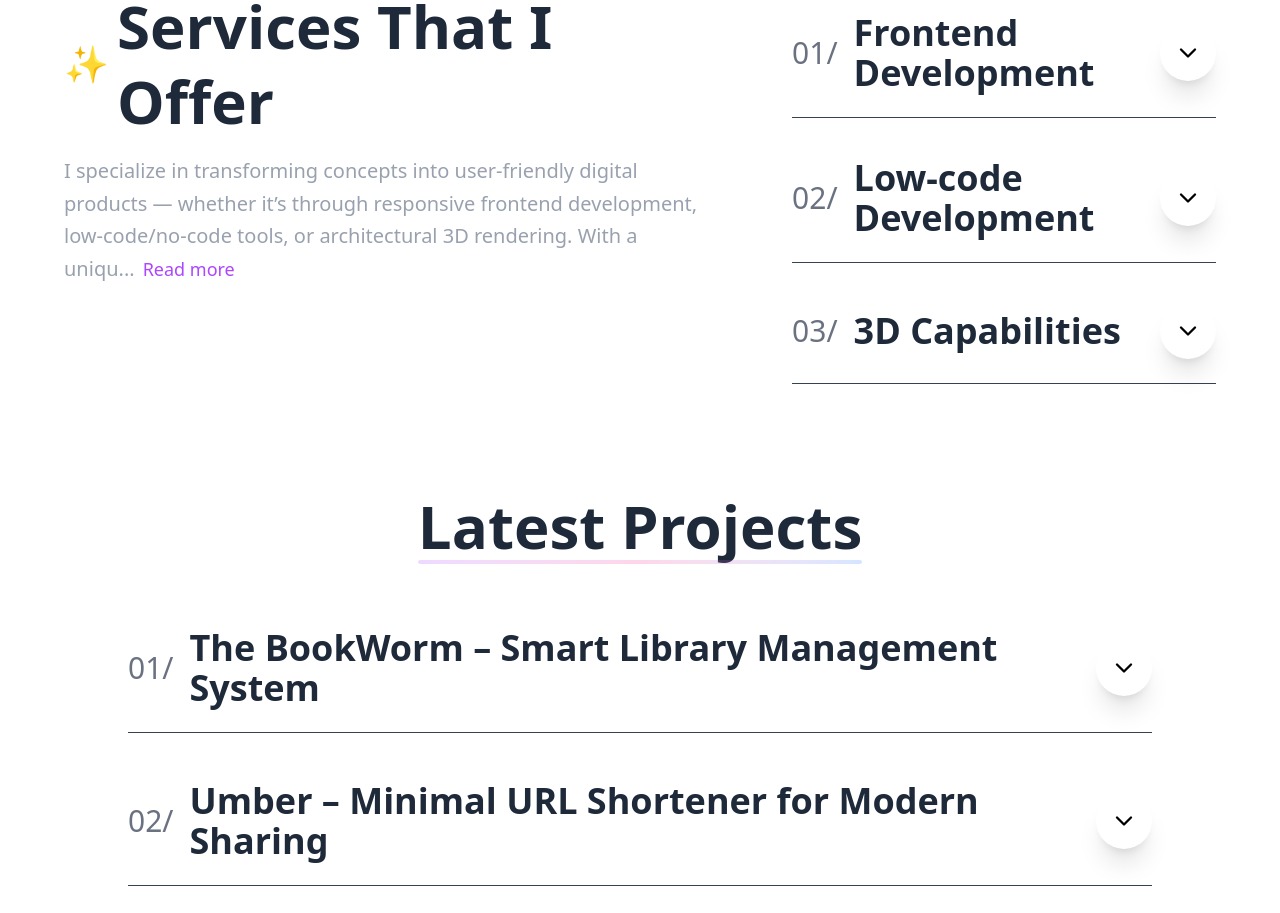
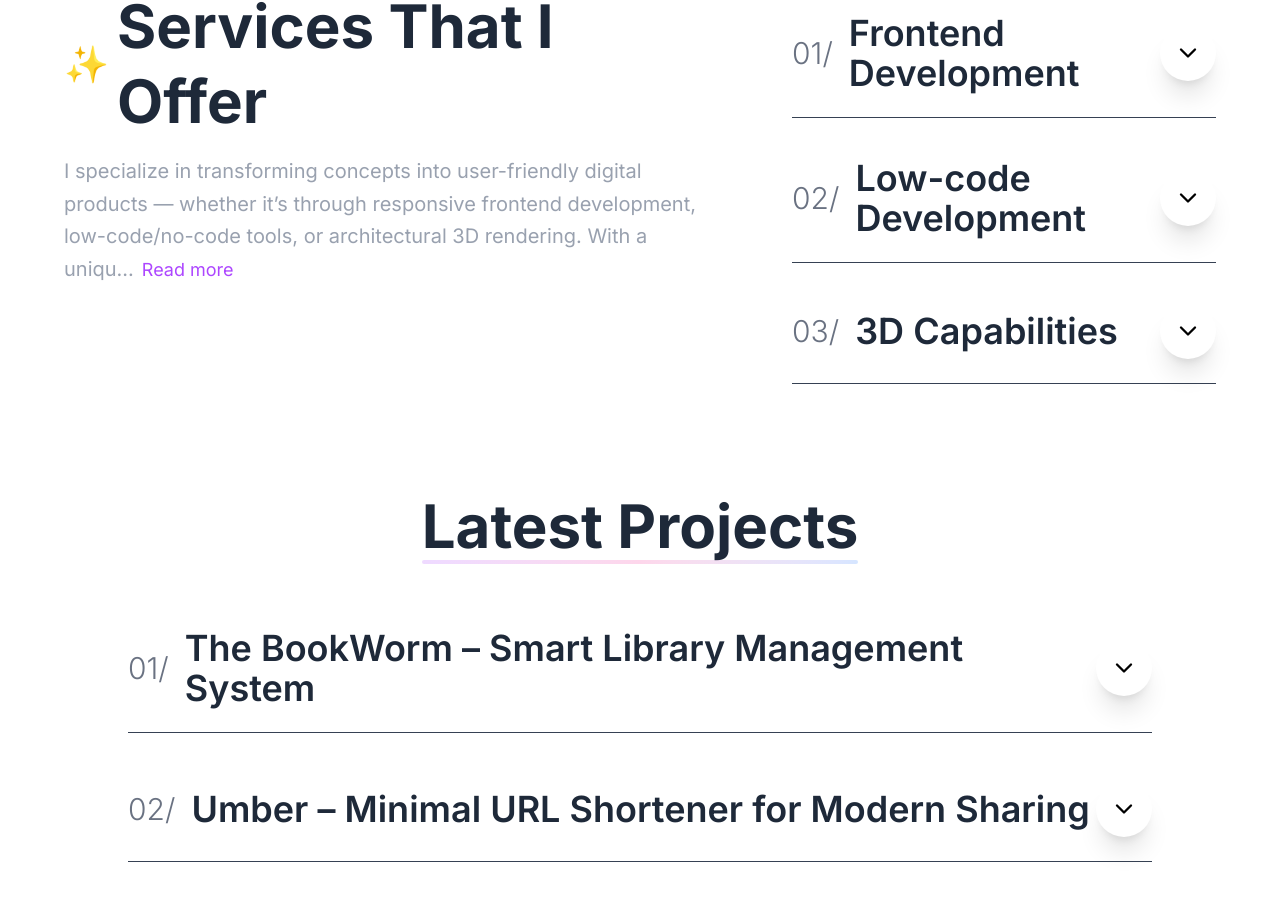
Before and after one commit to SanDiego2049/personal-portfolio, a React (Vite) app: page / in a window 1280 px wide. Shown: the part 907-1820 px from the top of the page. Built offline with nearby package versions, Linux system fonts and the light colour scheme.

Commit message:
Update index.css

```diff
--- a/src/index.css
+++ b/src/index.css
@@ -1,3 +1,7 @@
 @import "tailwindcss";
+@import url('https://rsms.me/inter/inter.css');
+@custom-variant dark (&:where(.dark, .dark *));
 
-@custom-variant dark (&:where(.dark, .dark *));
+   body {
+      font-family: 'Inter', sans-serif;
+    }
```
